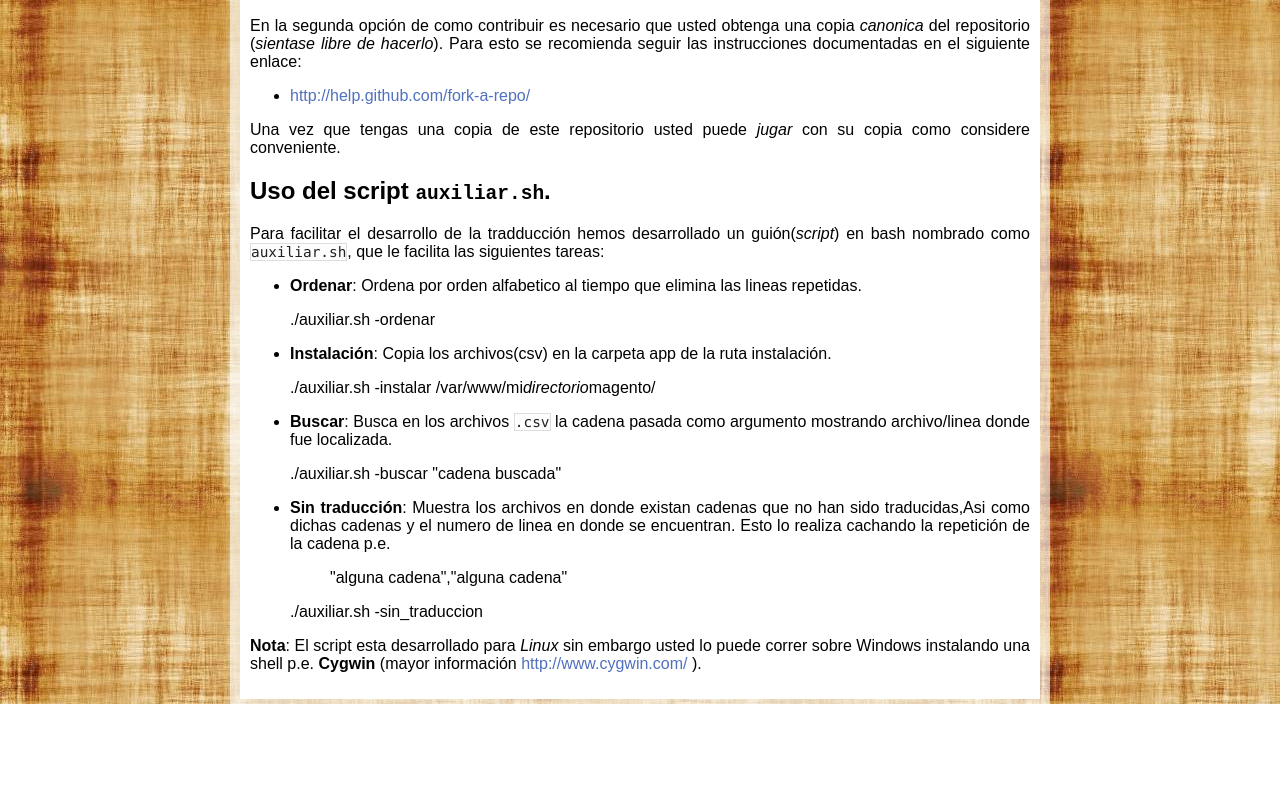
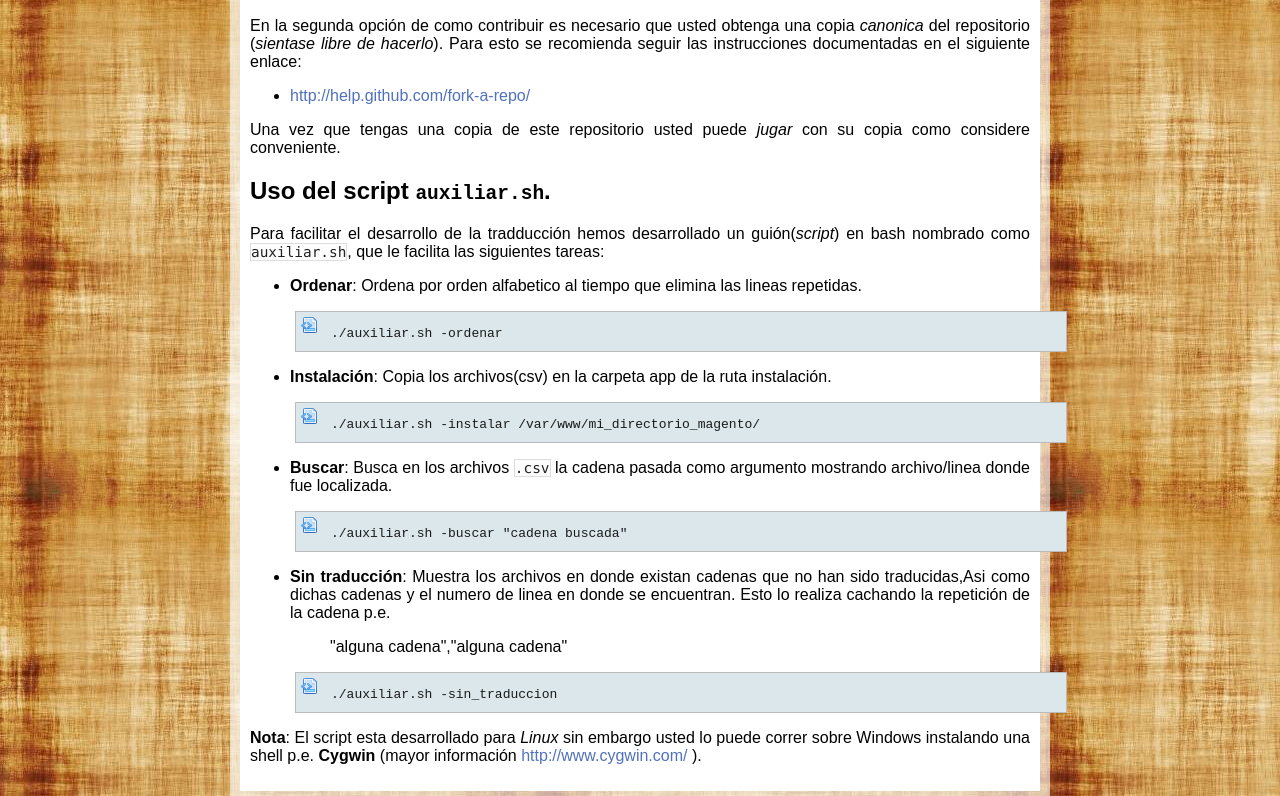
Before and after one commit to mundoSICA/mundosica.github.com, a plain HTML site: page Magento_1.6.x_translation_es_MX/index.html in a window 1280 px wide. Shown: the part 1554-2350 px from the top of the page. Before the commit the page ends 2258 px from the top, so only its background shows below. Drawn offline with Linux system fonts and the light colour scheme.

Commit message:
Magento_1.6.x_translation_es_MX:agregando documentación funcion sin_traduccion

```diff
--- a/Magento_1.6.x_translation_es_MX/index.html
+++ b/Magento_1.6.x_translation_es_MX/index.html
@@ -100,24 +100,28 @@
 <ul>
 <li><p><strong>Ordenar</strong>: Ordena por orden alfabetico al tiempo que elimina las lineas repetidas.</p>
 
-<p>./auxiliar.sh -ordenar</p></li>
+<pre><code>./auxiliar.sh -ordenar
+</code></pre></li>
 <li><p><strong>Instalación</strong>: Copia los archivos(csv) en la carpeta app de la ruta instalación.</p>
 
-<p>./auxiliar.sh -instalar /var/www/mi<em>directorio</em>magento/</p></li>
+<pre><code>./auxiliar.sh -instalar /var/www/mi_directorio_magento/
+</code></pre></li>
 <li><p><strong>Buscar</strong>: Busca en los archivos <code>.csv</code> la cadena pasada como argumento mostrando archivo/linea donde fue localizada.</p>
 
-<p>./auxiliar.sh -buscar "cadena buscada"</p></li>
+<pre><code>./auxiliar.sh -buscar "cadena buscada"
+</code></pre></li>
 <li><p><strong>Sin traducción</strong>: Muestra los archivos en donde existan cadenas que no han sido traducidas,Asi como dichas cadenas y el numero de linea en donde se encuentran. Esto lo realiza cachando la repetición de la cadena p.e.</p>
 
 <blockquote>
+
   <p>"alguna cadena","alguna cadena"</p>
 </blockquote>
 
-<p>./auxiliar.sh -sin_traduccion</p></li>
+<pre><code>./auxiliar.sh -sin_traduccion
+</code></pre></li>
 </ul>
 
 <p><strong>Nota</strong>: El script esta desarrollado para <em>Linux</em> sin embargo usted lo puede correr sobre Windows instalando una shell p.e. <strong>Cygwin</strong> (mayor información <a href="http://www.cygwin.com/">http://www.cygwin.com/</a> ).</p>
-
 <!-- end inner content -->
 </div>
 </div>
```
